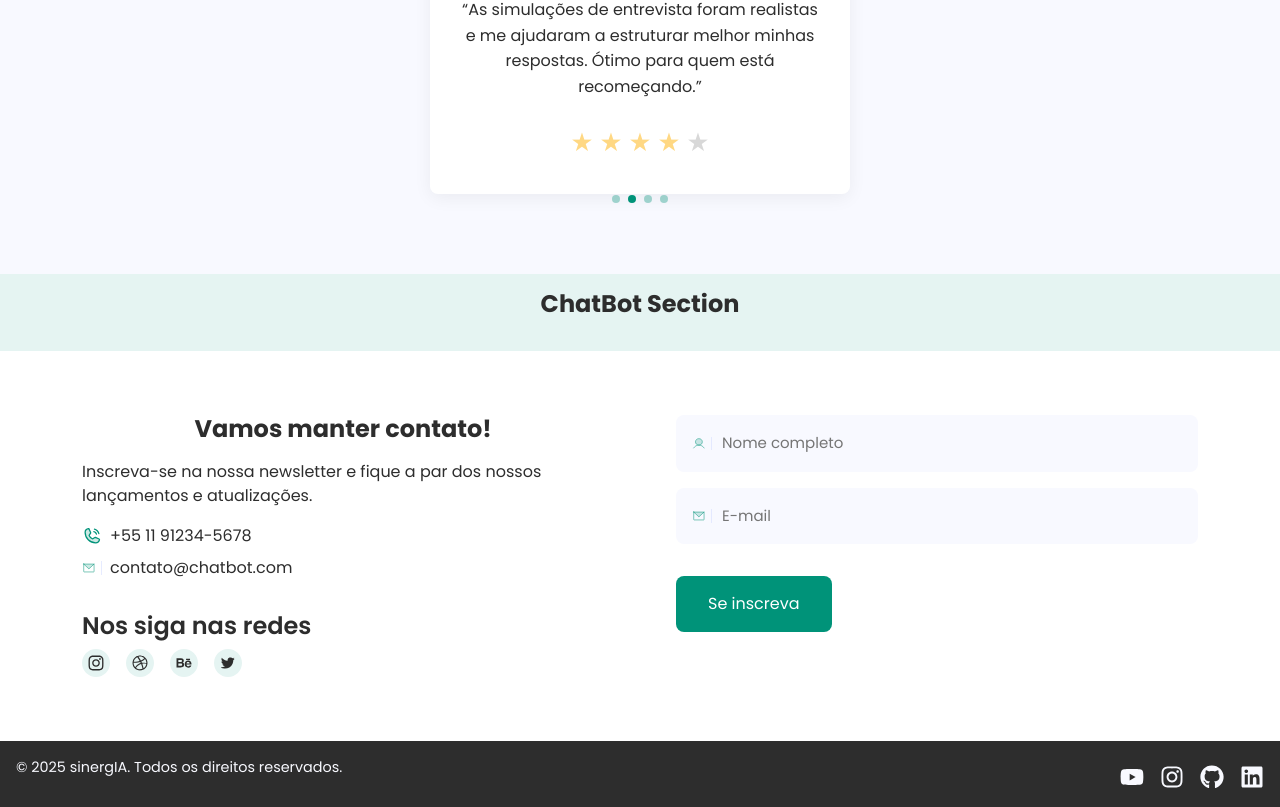
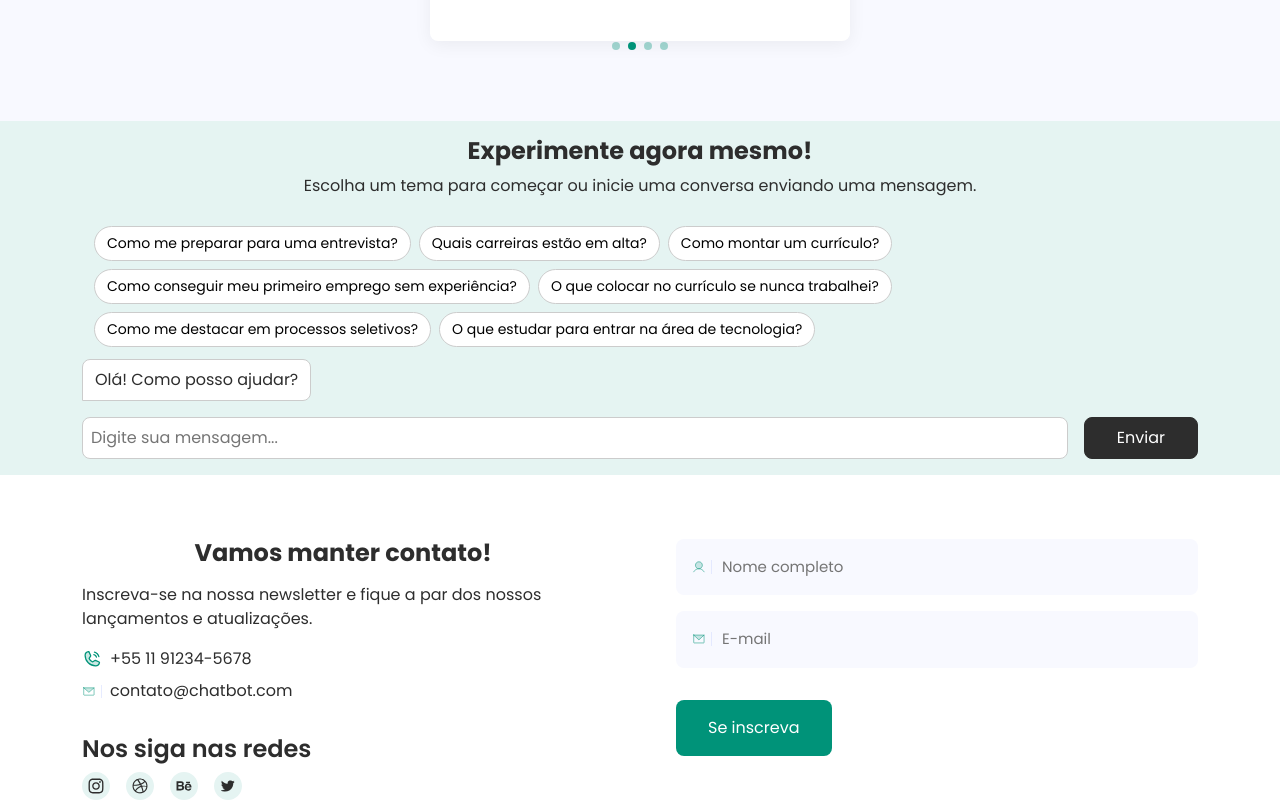
Before and after one commit to fiap-webdesign/global-solution-sinergia, a React (Vite) app: page / in a window 1280 px wide. Shown: the part 1990-2797 px from the top of the page. Built offline with nearby package versions, Linux system fonts and the light colour scheme.

Commit message:
feat: create ChatBot layout with default options and prepare it for future integration

```diff
--- a/index.html
+++ b/index.html
@@ -7,7 +7,7 @@
     <link rel="preconnect" href="https://fonts.googleapis.com">
     <link rel="preconnect" href="https://fonts.gstatic.com" crossorigin>
     <link href="https://fonts.googleapis.com/css2?family=Poppins:ital,wght@0,100;0,200;0,300;0,400;0,500;0,600;0,700;0,800;0,900;1,100;1,200;1,300;1,400;1,500;1,600;1,700;1,800;1,900&display=swap" rel="stylesheet">
-    <title>sinergIA</title>
+    <title>SinergIA</title>
   </head>
   <body>
     <div id="root"></div>
--- a/src/components/AccordionFaq/Index.tsx
+++ b/src/components/AccordionFaq/Index.tsx
@@ -24,8 +24,8 @@ function AccordionFaq() {
 
     return (
         <Accordion id="faq">
-            <AccordionContainer>
-                <h2 className="accordion-title">Perguntas Frequentes (FAQs)</h2>
+            <AccordionContainer className="container">
+                <h2 className="accordion-title">Perguntas Frequentes (FAQ)</h2>
 
                 <div className="accordion">
                     {items.map((item) => (
--- a/src/components/AccordionFaq/styles.ts
+++ b/src/components/AccordionFaq/styles.ts
@@ -4,12 +4,9 @@ import { Spaces, BorderRadiuses, FontFamilies, Colors } from "../../shared/Desig
 
 export const Accordion = styled.section`
     background: ${Colors.GRAY};
-    padding: ${Spaces.FOUR}
 `;
 
 export const AccordionContainer = styled.div`
-    width: 70%;
-    margin: ${Spaces.FIVE} auto;
     background: ${Colors.GRAY};
 
     .accordion-title {
--- /dev/null
+++ b/src/components/ChatBot/index.tsx
@@ -0,0 +1,98 @@
+import { useState } from "react";
+import {
+  ChatContainer,
+  MessagesArea,
+  Message,
+  InputArea,
+  Input,
+  SubmitButton,
+  QuickOptions,
+  OptionButton,
+} from "./styles";
+
+export default function ChatBot() {
+  const [messages, setMessages] = useState([
+    { text: "Olá! Como posso ajudar?", isUser: false },
+  ]);
+  const [input, setInput] = useState("");
+
+const options = [
+  "Como me preparar para uma entrevista?",
+  "Quais carreiras estão em alta?",
+  "Como montar um currículo?",
+  "Como conseguir meu primeiro emprego sem experiência?",
+  "O que colocar no currículo se nunca trabalhei?",
+  "Como me destacar em processos seletivos?",
+  "O que estudar para entrar na área de tecnologia?",
+];
+
+const responses: Record<string, string> = {
+  "Como me preparar para uma entrevista?":
+    "Pesquise profundamente sobre a empresa, seus produtos e cultura. Prepare exemplos reais seguindo a metodologia STAR (Situação, Tarefa, Ação, Resultado). Pratique perguntas comuns, revise seus projetos pessoais e esteja pronto para explicar como você aprende rápido, mesmo sem experiência prévia.",
+
+  "Quais carreiras estão em alta?":
+    "Em tecnologia, áreas como desenvolvimento web e mobile, análise de dados, cibersegurança, cloud computing, inteligência artificial, suporte técnico e QA estão em expansão. Carreiras ligadas à experiência do usuário, automação e integração de sistemas também têm alta demanda para iniciantes.",
+
+  "Como montar um currículo?":
+    "Use um layout limpo e organizado. Destaque projetos pessoais, cursos, certificações, participação em hackathons e contribuições em código aberto. Inclua resultados concretos, como funcionalidades criadas ou tecnologias aprendidas. Mantenha o currículo enxuto (idealmente 1 página) e fácil de escanear.",
+
+  "Como conseguir meu primeiro emprego sem experiência?":
+    "Construa projetos práticos para montar um portfólio, mesmo que simples. Participe de comunidades, eventos, bootcamps e contribua com código em repositórios públicos. Procure vagas de estágio, trainee e iniciativas como programas de formação para iniciantes. Mostre sempre sua capacidade de aprender.",
+
+  "O que colocar no currículo se nunca trabalhei?":
+    "Liste projetos pessoais, cursos online, desafios práticos (como exercícios do GitHub), certificados, participação em eventos e habilidades técnicas aprendidas. Foque em mostrar sua evolução, dedicação e clareza sobre qual área deseja seguir. Use um pequeno resumo profissional mostrando seus objetivos.",
+
+  "Como me destacar em processos seletivos?":
+    "Demonstre curiosidade, vontade de aprender e proatividade. Se possível, presente projetos reais, mesmo simples. Mostre que você entende os fundamentos da área escolhida. Responda perguntas com clareza, peça feedback e, se possível, envie um pequeno projeto de demonstração para reforçar seu interesse.",
+
+  "O que estudar para entrar na área de tecnologia?":
+    "Comece pelos fundamentos: lógica de programação, Git, HTML, CSS e JavaScript (para quem quer seguir web). Em seguida, escolha um foco: frontend, backend, mobile, dados ou cloud. Faça cursos gratuitos, pratique com desafios de código e construa projetos reais para consolidar o aprendizado.",
+};
+
+  function sendMessage(text: string) {
+    const userMsg = { text, isUser: true };
+    const botMsg = { text: responses[text] || "Hmm... Ainda estou aprendendo sobre isso. Tente me perguntar outra coisa!", isUser: false };
+
+    setMessages((prev) => [...prev, userMsg, botMsg]);
+  }
+
+  function handleSubmit(e: React.FormEvent) {
+    e.preventDefault();
+    if (!input.trim()) return;
+    sendMessage(input);
+    setInput("");
+  }
+
+  return (
+    <ChatContainer className="container">
+      <h2 className="mb-2">Experimente agora mesmo!</h2>
+      <p className="text-center">Escolha um tema para começar ou inicie uma conversa enviando uma mensagem.</p>
+
+      <QuickOptions>
+        {options.map((opt) => (
+          <OptionButton key={opt} onClick={() => sendMessage(opt)}>
+            {opt}
+          </OptionButton>
+        ))}
+      </QuickOptions>
+
+      <MessagesArea>
+        {messages.map((m, i) => (
+          <Message key={i} $isUser={m.isUser}>{m.text}</Message>
+        ))}
+      </MessagesArea>
+
+      <InputArea onSubmit={handleSubmit}>
+        <Input
+          type="text"
+          placeholder="Digite sua mensagem..."
+          value={input}
+          onChange={(e) => setInput(e.target.value)}
+        />
+        <SubmitButton type="submit">
+          Enviar
+        </SubmitButton>
+      </InputArea>
+    </ChatContainer>
+  );
+}
--- /dev/null
+++ b/src/components/ChatBot/styles.tsx
@@ -0,0 +1,75 @@
+import styled from "styled-components";
+import { BorderRadiuses, Colors, FontColors, Spaces } from "../../shared/DesignTokens";
+export const ChatContainer = styled.div`
+  width: 100%;
+  display: flex;
+  flex-direction: column;
+`;
+
+export const MessagesArea = styled.div`
+  flex: 1;
+  overflow-y: auto;
+  display: flex;
+  flex-direction: column;
+  gap: ${Spaces.TWO};
+`;
+
+export const Message = styled.div<{ $isUser?: boolean }>`
+  align-self: ${(p) => (p.$isUser ? "flex-end" : "flex-start")};
+  background: ${(p) => (p.$isUser ? Colors.GREEN : "#ffffff")};
+  color: ${(p) => (p.$isUser ? "#fff" : FontColors.PRIMARY)};
+  padding: 8px 12px;
+  border-radius: ${BorderRadiuses.ONE};
+  border-bottom-left-radius: ${(p) => (p.$isUser ? BorderRadiuses.ONE : 0)};
+  border-bottom-right-radius: ${(p) => (p.$isUser ? 0 : BorderRadiuses.ONE)};
+  border: 1px solid #ccc;
+`;
+
+export const InputArea = styled.form`
+  display: flex;
+  gap: ${Spaces.TWO};
+  margin-top: ${Spaces.TWO};
+`;
+
+export const Input = styled.input`
+  flex: 1;
+  border-radius: ${BorderRadiuses.ONE};
+  border: 1px solid #ccc;
+  padding: ${Spaces.ONE};
+`;
+
+export const SubmitButton = styled.button`
+    background: ${Colors.DARK_GRAY};
+    color: #FFF;
+    padding: ${Spaces.ONE} ${Spaces.FOUR};
+    border: 1px solid ${Colors.DARK_GRAY} !important;
+    border-radius: ${BorderRadiuses.ONE};
+    transition: ease-in-out 0.2s;
+
+    &:hover {
+        background-color: ${Colors.GRAY};
+        color: ${Colors.DARK_GRAY};
+    }
+`;
+
+export const QuickOptions = styled.div`
+  display: flex;
+  flex-wrap: wrap;
+  gap: 8px;
+  padding: 12px;
+`;
+
+export const OptionButton = styled.button`
+  background: #ffffff;
+  border: none;
+  padding: 6px 12px;
+  border-radius: 20px;
+  cursor: pointer;
+  transition: 0.2s;
+  font-size: 14px;
+  border: 1px solid #ccc;
+
+  &:hover {
+    background: #d4d4d4;
+  }
+`;
--- a/src/components/Footer/styles.ts
+++ b/src/components/Footer/styles.ts
@@ -30,9 +30,14 @@ export const FooterText = styled.p`
     font-weight: 400;
     width: 100%;
     text-align: left;
+    margin: ${Spaces.NONE};
 
     @media (min-width: 768px) {
         width: 50%;
+    }
+
+    @media (max-width: 767px) {
+        text-align: center;
     }
 `;
 
--- a/src/components/Navbar/index.tsx
+++ b/src/components/Navbar/index.tsx
@@ -44,7 +44,7 @@ const Navbar = () => {
                             </li>
 
                             <li className="nav-item">
-                                <a className="nav-link" href="#faq">FAQs</a>
+                                <a className="nav-link" href="#faq">FAQ</a>
                             </li>
 
                             <li className="nav-item">
--- a/src/components/Newsletter/index.tsx
+++ b/src/components/Newsletter/index.tsx
@@ -10,7 +10,6 @@ import {
     SubmitButton
 } from "./styles";
 
-// IMPORTS CORRETOS
 import phoneIcon from "../../assets/icons/phone.svg";
 import emailIcon from "../../assets/icons/email.svg";
 import instaIcon from "../../assets/icons/instagram.svg";
--- a/src/pages/Home/index.tsx
+++ b/src/pages/Home/index.tsx
@@ -15,6 +15,7 @@ import img1 from "../../../src/assets/images/testimonials/testimonial-1.png";
 import img2 from "../../../src/assets/images/testimonials/testimonial-2.png";
 import img3 from "../../../src/assets/images/testimonials/testimonial-3.png";
 import img4 from "../../../src/assets/images/testimonials/testimonial-4.png";
+import ChatBot from "../../components/ChatBot";
 
 export default function Home() {
   const testimonials = [
@@ -32,7 +33,7 @@ export default function Home() {
 
       <ContainerTestimonials id="testimonials">
         <div className="container">
-          <h2 className="title">Histórias Reais ⭐</h2>
+          <h2 className="mb-2">Histórias Reais ⭐</h2>
           <p className="subtitle">Como a SinergIA ajudou nossos usuários</p>
 
           <Swiper
@@ -55,9 +56,7 @@ export default function Home() {
       </ContainerTestimonials>
 
       <ContainerChatBot>
-        <div className="container">
-          <h2 className="text-center">ChatBot Section</h2>
-        </div>
+        <ChatBot />
       </ContainerChatBot>
 
       <Newsletter />
--- a/src/shared/DesignTokens.tsx
+++ b/src/shared/DesignTokens.tsx
@@ -4,7 +4,7 @@ export const Colors = {
     ORANGE: '#FFD883',
     PINK: '#F2BFAF',
     GRAY: '#F8F9FF',
-    TEXT: '#2D2D2D',
+    DARK_GRAY: '#2D2D2D',
 };
 
 export const Spaces = {
```
